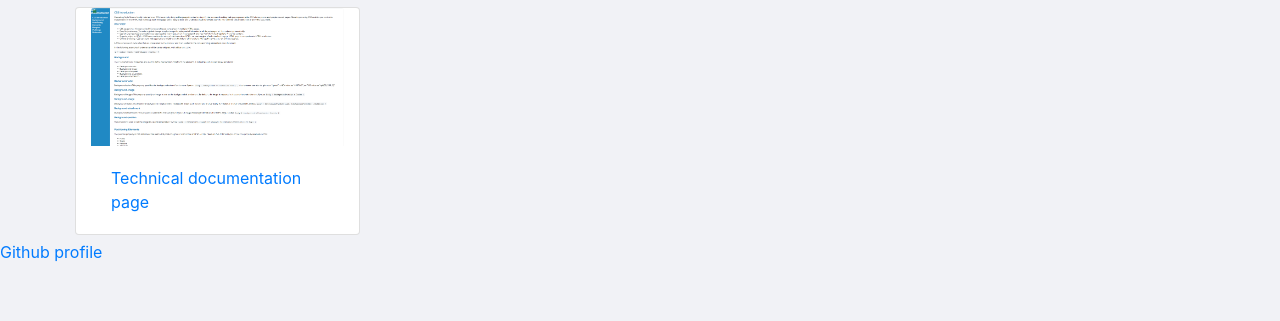
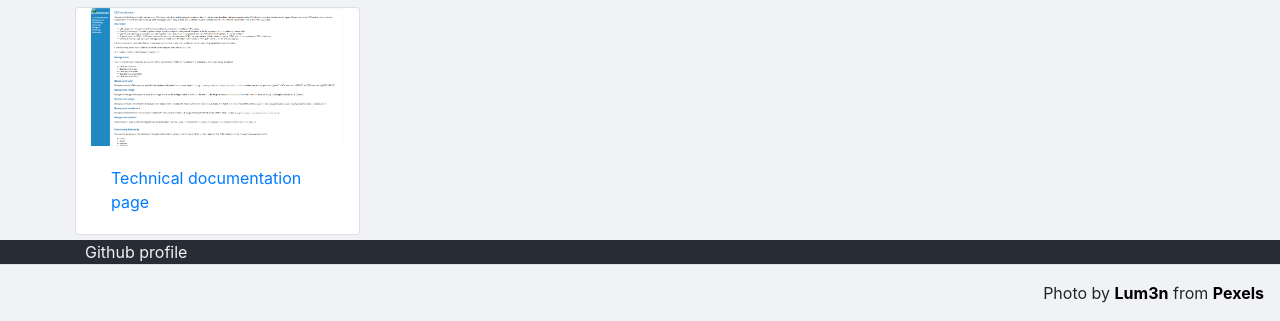
Before and after one commit to jusgladysz/personal-portfolio-webpage, a plain HTML site: page index.html in a window 1280 px wide. Shown: the part 1064-1385 px from the top of the page. Before the commit the page ends 1328 px from the top, so only its background shows below. Drawn offline with nearby package versions, Linux system fonts and the light colour scheme.

Commit message:
Refactor contact section and add footer

```diff
--- a/index.html
+++ b/index.html
@@ -63,9 +63,18 @@
             </div>
         </div>
     </section>
-    <section id="contact">
-        <a href="https://github.com/jusgladysz" id="profile-link" target="_blank">Github profile</a>
+    <section class="contact" id="contact">
+        <div class="container">
+            <a href="https://github.com/jusgladysz" id="profile-link" target="_blank">Github profile</a>
+        </div>
     </section>
+    <footer class="modal-footer">
+        <p>Photo by <strong><a
+                href="https://www.pexels.com/@lum3n-44775?utm_content=attributionCopyText&utm_medium=referral&utm_source=pexels">Lum3n</a></strong>
+            from <strong><a
+                    href="https://www.pexels.com/photo/green-pine-trees-covered-with-fogs-under-white-sky-during-daytime-167699/?utm_content=attributionCopyText&utm_medium=referral&utm_source=pexels">Pexels</a></strong>
+        </p>
+    </footer>
 </main>
 </body>
 </html>
--- a/styles/portfolio.css
+++ b/styles/portfolio.css
@@ -44,3 +44,15 @@ body {
 .project-tile {
     margin: 5px;
 }
+
+.contact {
+    background-color: #282c34;
+}
+
+.contact a{
+    color: #f1f2f6;
+}
+
+.modal-footer a{
+    color: black;
+}
```
